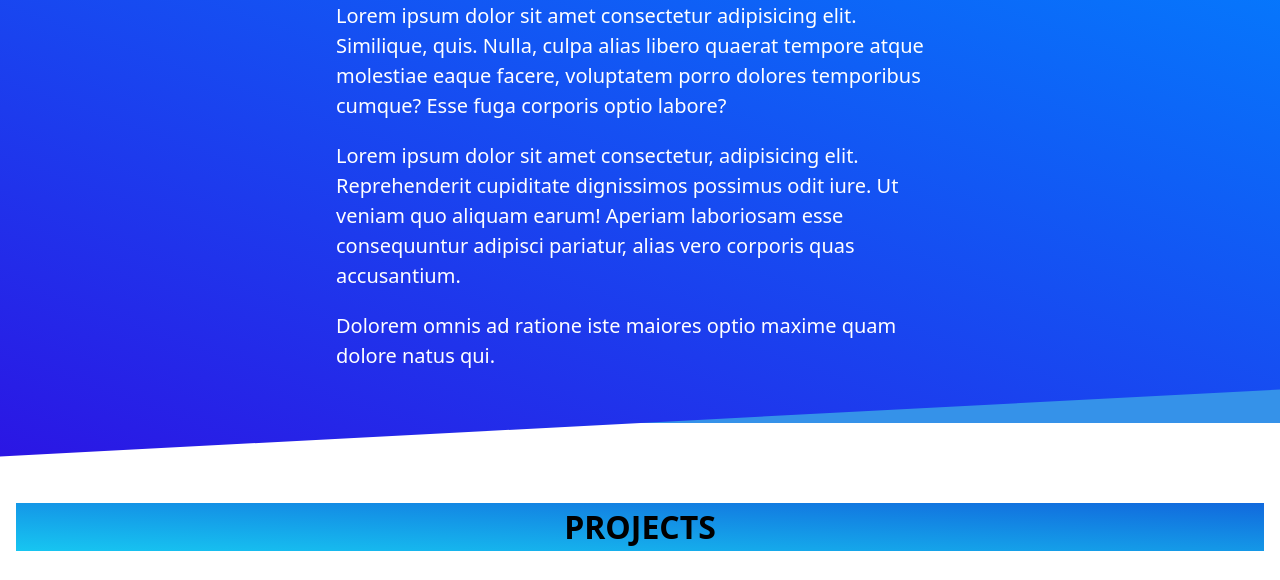
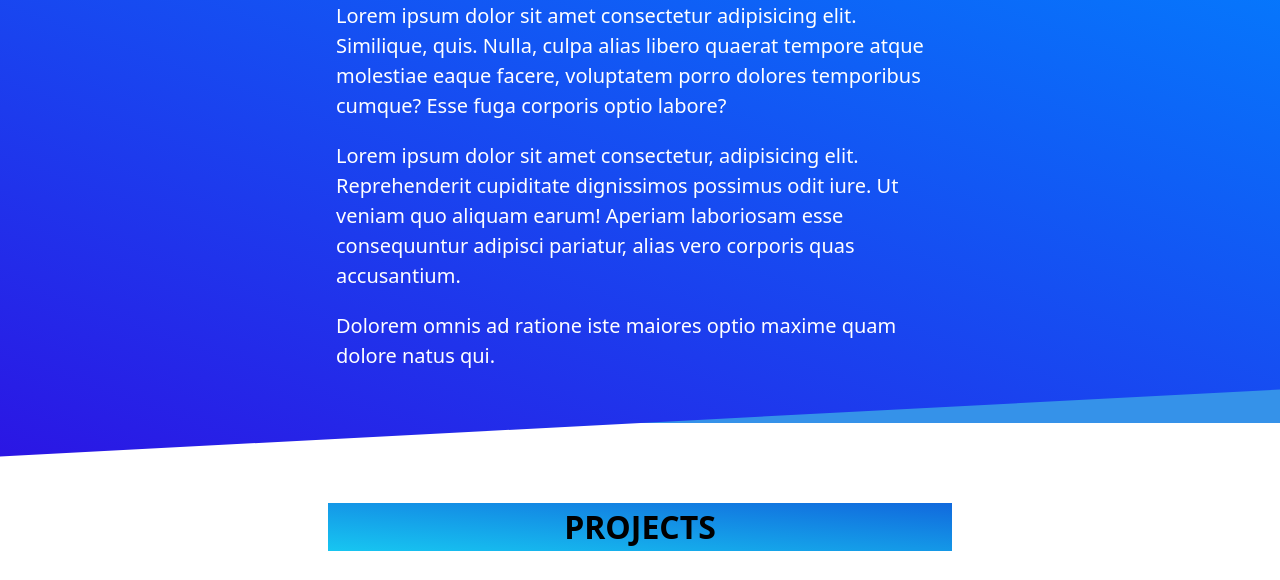
Before and after one commit to BrandynCoverdill/Portfolio, a plain HTML site: page index.html in a window 1280 px wide. Shown: the part 332-912 px from the top of the page. Drawn offline with Linux system fonts and the light colour scheme.

Commit message:
Section headers are responsive.

```diff
--- a/css/main.css
+++ b/css/main.css
@@ -52,12 +52,21 @@ html {
 .heading-section {
     text-align: center;
     font-size: 2em;
-    margin-block-end: 1em;
     background-image: linear-gradient(
         to top right,
         rgb(23, 198, 241),
         rgb(17, 105, 221)
     );
+    /* border-bottom: 4px solid hsl(216, 100%, 71%);        */
+    width: 50%;
+    margin: 0 auto;
+    margin-block-end: 2em;
+}
+
+@media screen and (max-width: 800px) {
+    .heading-section {
+        width: 100%;
+    }
 }
 
 /* Header
```
